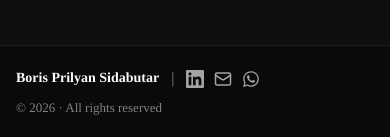
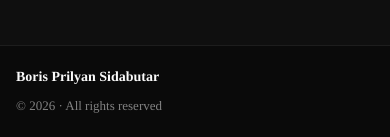
Before and after one commit to borprilyan-rgb/portfolio, a React (Vite) app: page / in a window 390 px wide. Shown: the part 1918-2055 px from the top of the page. Built offline with nearby package versions, Linux system fonts and the light colour scheme; a web font is replaced by a local one.

Commit message:
3.5 Removed the Contact; too crowded in mobile

```diff
--- a/src/App.jsx
+++ b/src/App.jsx
@@ -617,27 +617,7 @@
       <div className="footerInner">
         <div className="footerBrandRow">
           <span className="footerMark">Boris Prilyan Sidabutar</span>
-
-          <span className="footerDivider" aria-hidden="true">|</span>
-
-          <div className="footerSocialLinks socialLinks">
-            <a href={profile.linkedin} target="_blank" rel="noreferrer" aria-label="LinkedIn">
-              <LinkedInIcon />
-            </a>
-            <a href={`mailto:${profile.email}`} aria-label="Email">
-              <EmailIcon />
-            </a>
-            <a
-              href={`https://wa.me/${profile.phone.replace(/\D/g, "")}`}
-              target="_blank"
-              rel="noreferrer"
-              aria-label="WhatsApp"
-            >
-              <FaWhatsapp />
-            </a>
-          </div>
         </div>
-
         <span className="footerCopyright">
           © 2026 · All rights reserved
         </span>
```
